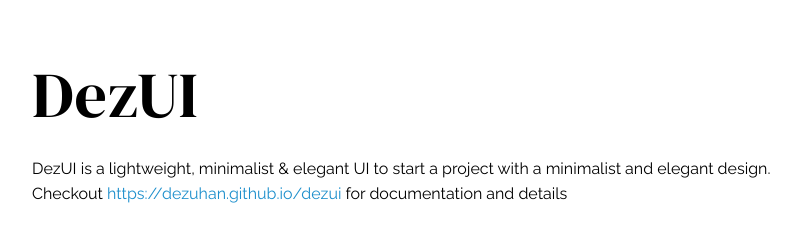
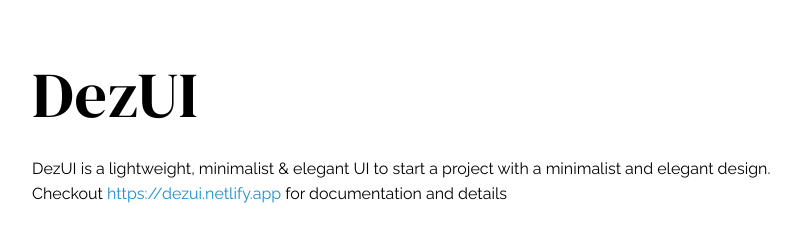
Before and after one commit to DezUI/DezUI, a website: page index.html in a window 1280 px wide. Shown: the whole page, without its empty margins (208-1006 px from the left). Drawn offline with Linux system fonts and the light colour scheme.

Commit message:
Fix writing errors

```diff
--- a/index.html
+++ b/index.html
@@ -11,7 +11,7 @@
 	<div class="hero hero-full container container-tablet">
 
 		<h1>DezUI</h1>
-		<p>DezUI is a lightweight, minimalist & elegant UI to start a project with a minimalist and elegant design. Checkout <a href="https://dezuhan.github.io/dezui">https://dezuhan.github.io/dezui</a> for documentation and details</p>
+		<p>DezUI is a lightweight, minimalist & elegant UI to start a project with a minimalist and elegant design. Checkout <a href="https://dezui.netlify.app">https://dezui.netlify.app</a> for documentation and details</p>
 
 	</div>
 </body>
```
